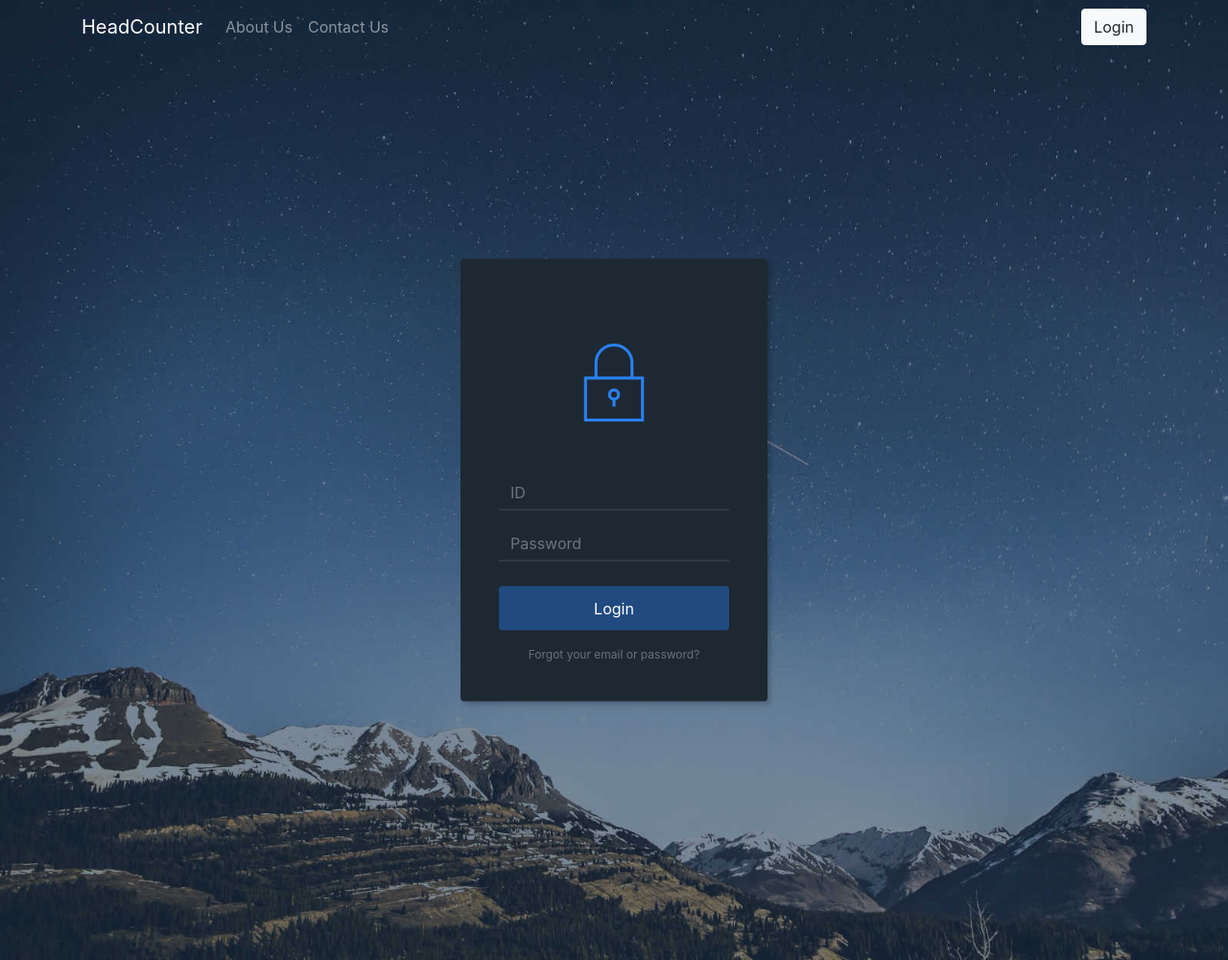
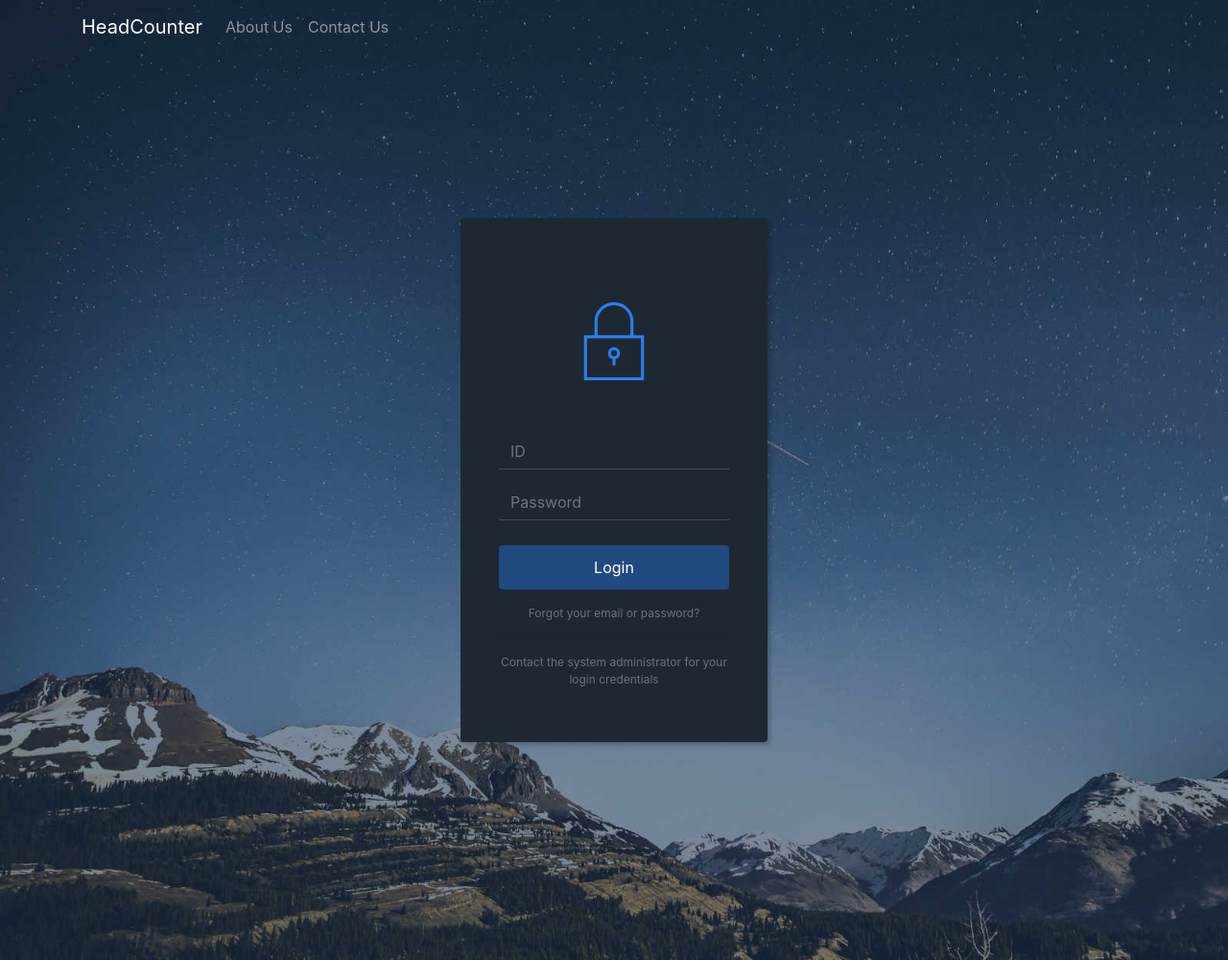
Before and after one commit to EmritYR/headcounter-pi, a PHP site: page /login.php in a window 1280 px wide. Shown: the whole page at 96% size. Run offline with PHP 8.4, Linux system fonts and the light colour scheme; some web fonts are replaced.

Commit message:
[UPDATE] Removed spinners from input in login

```diff
--- a/create_class.php
+++ b/create_class.php
@@ -1 +1,5 @@
 <?php
+session_start();
+if (empty($_SESSION['username'])) {
+    header("Location: login.php");
+}
--- a/index.php
+++ b/index.php
@@ -57,8 +57,8 @@ session_start();
             <div class="col-sm-6 col-md-4 item"></div>
             <div class="col-sm-6 col-md-4 item">
                 <h3 class="name">Get Started</h3>
-                <a href="#"><img class="img-fluid" src="assets/img/building.png"></a>
-                <p class="description">HeadCounter Attendence Tracking made Simple, Fast and Reliable.</p>
+                <a href="create_class.php"><img class="img-fluid" src="assets/img/building.png"></a>
+                <p class="description">HeadCounter Attendance Tracking made Simple, Fast and Reliable.</p>
                 <a href="#" class="action">
                     <iclass
                     ="fa fa-arrow-circle-right"></i></a></div>
--- a/login.php
+++ b/login.php
@@ -12,6 +12,18 @@
     <link rel="stylesheet" href="assets/css/Login-Form-Dark.css">
     <link rel="stylesheet" href="assets/css/Header-Dark.css">
     <link rel="stylesheet" href="assets/css/styles.css">
+    <style>
+        input::-webkit-outer-spin-button,
+        input::-webkit-inner-spin-button {
+            /* display: none; <- Crashes Chrome on hover */
+            -webkit-appearance: none;
+            margin: 0; /* <-- Apparently some margin are still there even though it's hidden */
+        }
+
+        input[type=number] {
+            -moz-appearance:textfield; /* Firefox */
+        }
+    </style>
 </head>
 
 <body>
@@ -31,8 +43,6 @@
                     <li class="nav-item" role="presentation"><a class="nav-link" href="#">About Us</a></li>
                     <li class="nav-item" role="presentation"><a class="nav-link" href="#">Contact Us</a></li>
                 </ul>
-                <div class="mr-auto"></div>
-                <a class="btn btn-light action-button" role="button" href="login.php">Login</a></div>
         </div>
     </nav>
     <form method="post" action="connectivity.php">
@@ -41,7 +51,7 @@
             <i class="icon ion-ios-locked-outline"></i>
         </div>
         <div class="form-group">
-            <input class="form-control" type="number" name="id" placeholder="ID">
+            <input class="form-control" type="number" name="id" placeholder="ID" >
         </div>
         <div class="form-group">
             <input class="form-control" type="password" name="password" placeholder="Password">
@@ -49,7 +59,10 @@
         <div class="form-group">
             <input class="btn btn-primary btn-block" type="submit" name="login" value="Login"/>
         </div>
-        <a href="#" class="forgot">Forgot your email or password?</a></form>
+        <a href="#" class="forgot">Forgot your email or password?</a>
+        <hr>
+        <p class="forgot">Contact the system administrator for your login credentials  </p>
+    </form>
 </div>
 <script src="assets/js/jquery.min.js"></script>
 <script src="assets/bootstrap/js/bootstrap.min.js"></script>
```
